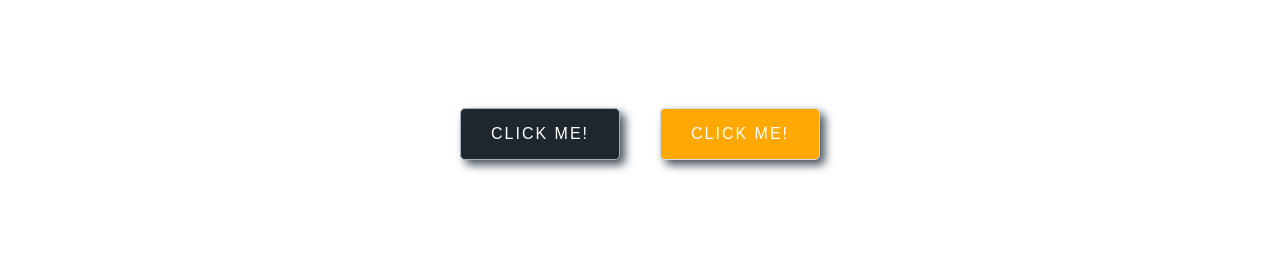
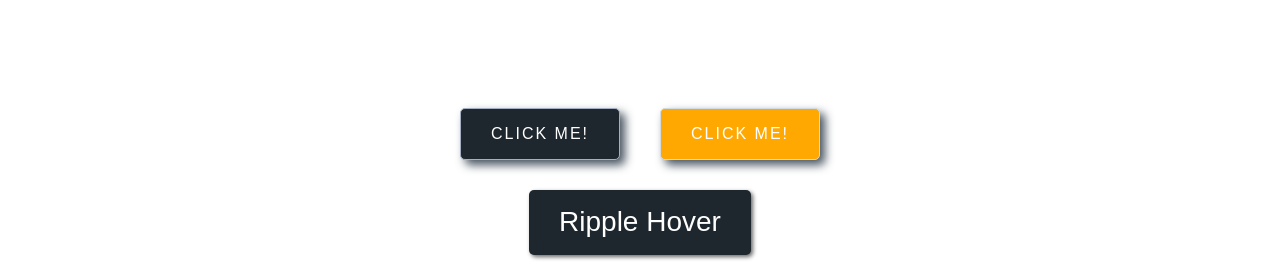
Before and after one commit to Dmytro-Tr/work-for-practice, a plain HTML site: page index.html in a window 1280 px wide. Shown: the part 815-1085 px from the top of the page. Before the commit the page ends 990 px from the top, so only its background shows below. Drawn offline with nearby package versions, Linux system fonts and the light colour scheme; a web font is replaced by a local one.

Commit message:
ripple-hover-button

```diff
--- a/css/styles.css
+++ b/css/styles.css
@@ -135,8 +135,6 @@ button {
   gap: 40px;
 }
 
-.ripple_effect {}
-
 .ripple-btn {
   color: #fff;
   font-size: 16px;
@@ -195,3 +193,53 @@ button {
     opacity: 0;
   }
 }
+
+/* ripple_effect-effect */
+.section_03 {
+  padding: 15px 15px;
+  display: flex;
+  align-items: center;
+  justify-content: center;
+  gap: 40px;
+}
+
+.ripple_effect-effect {}
+
+.ripple-hover-button {
+  background-color: #1e272e;
+  border: none;
+  border-radius: 5px;
+  box-shadow: 2px 2px 4px rgba(0, 0, 0, 0.6);
+  padding: 16px 30px;
+  position: relative;
+  overflow: hidden;
+  font-size: 28px;
+}
+
+.ripple-hover-button::before {
+  content: "";
+  position: absolute;
+  background-color: #ffa801;
+  width: 0;
+  height: 0;
+  left: var(--x);
+  top: var(--y);
+  transform: translate(-50%, -50%);
+  border-radius: 50%;
+  transition: 500ms;
+}
+
+.ripple-hover-button:hover::before {
+  width: 500px;
+  height: 500px;
+}
+
+.ripple-hover-button span {
+  position: relative;
+  z-index: 10;
+  color: #fff;
+}
+
+.ripple-hover-button:active {
+  transform: scale(1);
+}
--- a/index.html
+++ b/index.html
@@ -44,9 +44,15 @@
         </div>
     </section>
 
-    <section class="section_02 ripple_effect">
+    <section class="section_03 ripple_effect-effect">
       <button class="ripple-btn repple-btn1">Click me!</button>
       <button class="ripple-btn repple-btn2">Click me!</button>
+    </section>
+
+    <section class="section_03 ripple-hover">
+      <button class="ripple-hover-button">
+        <span>Ripple Hover</span>
+      </button>
     </section>
 
     </div>
@@ -56,6 +62,7 @@
 
   <script type="module" src="./js/script_01.js"></script>
   <script type="module" src="./js/script_02.js"></script>
+  <script type="module" src="./js/script_03.js"></script>
 </body>
 
 </html>
--- /dev/null
+++ b/js/script_03.js
@@ -0,0 +1,9 @@
+const btn = document.querySelector(".ripple-hover-button");
+
+btn.addEventListener("mouseover", (evt) => {
+  const x = evt.pageX - btn.offsetLeft;
+  const y = evt.pageY - btn.offsetTop;
+
+  btn.style.setProperty("--x", x + "px");
+  btn.style.setProperty("--y", y + "px");
+});
```
